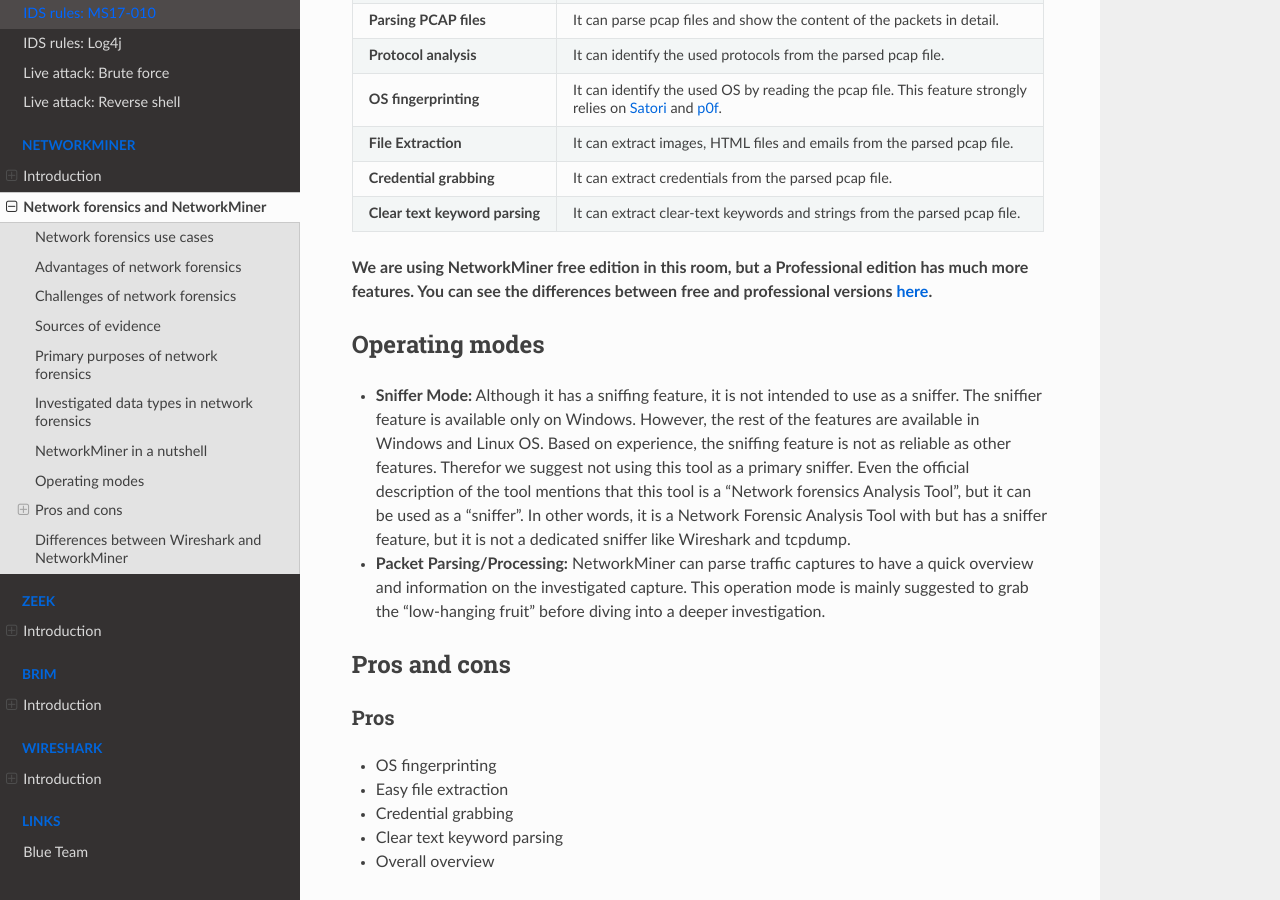
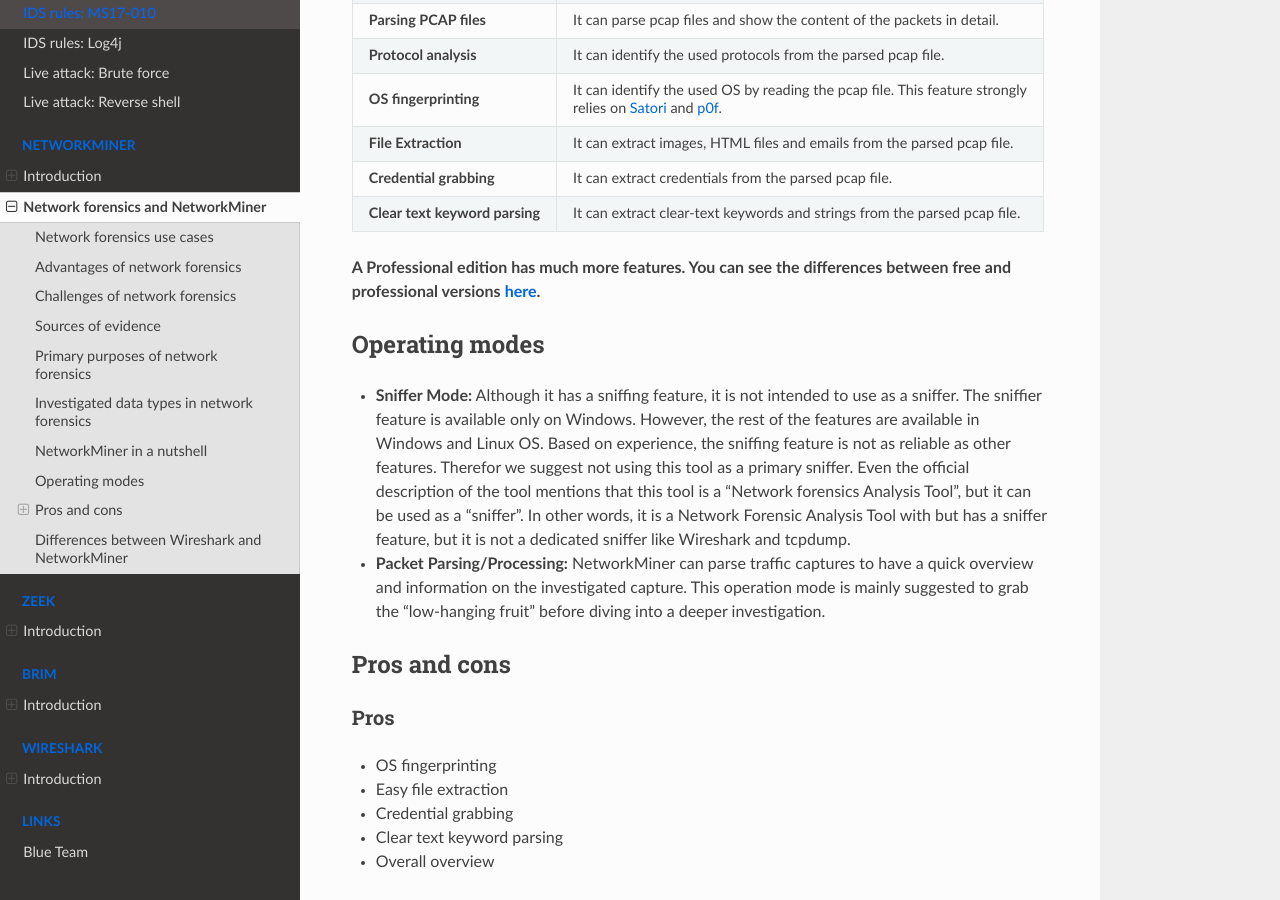
Before and after one commit to tymyrddin/blue-net, a Sphinx documentation site: the page built from source/docs/miner/forensics.md, in a window 1280 px wide and 900 px high, scrolled down 3757 px. Built offline with Sphinx 7.4.7 and the Read the Docs theme 2.0.0, drawn with Linux system fonts in a browser that asks for light colours.

Commit message:
NetworkMiner

```diff
--- a/source/docs/miner/forensics.md
+++ b/source/docs/miner/forensics.md
@@ -90,7 +90,7 @@
 | **Credential grabbing**        | It can extract credentials from the parsed pcap file.                                                                                                                             |
 | **Clear text keyword parsing** | It can extract clear-text keywords and strings from the parsed pcap file.                                                                                                         |
 
-**We are using NetworkMiner free edition in this room, but a Professional  edition has much more features. You can see the differences between free and professional versions** [**here**](https://www.netresec.com/?page=NetworkMiner)**.**
+**A Professional edition has much more features. You can see the differences between free and professional versions** [**here**](https://www.netresec.com/?page=NetworkMiner)**.**
 
 ## Operating modes
 
```
